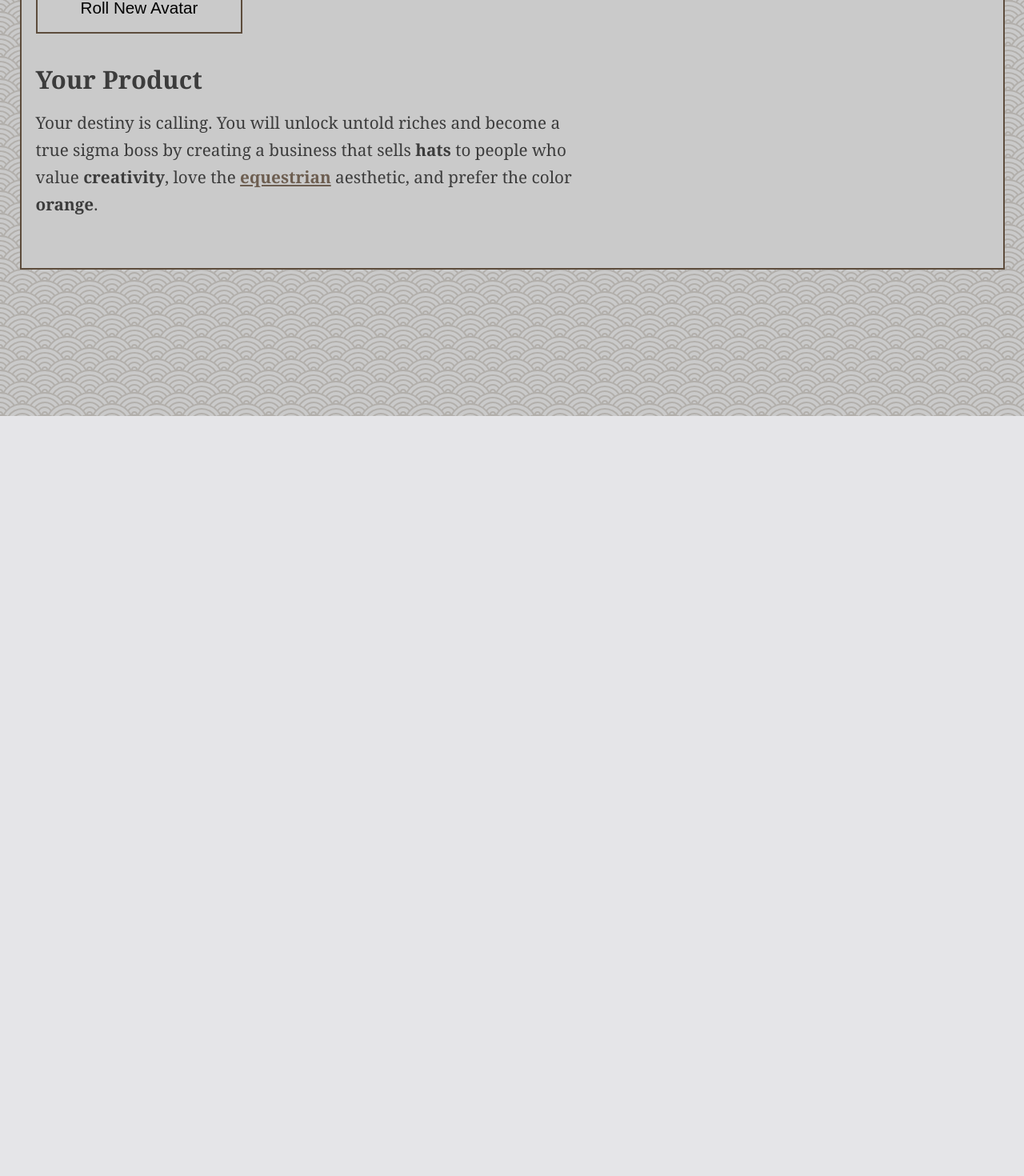
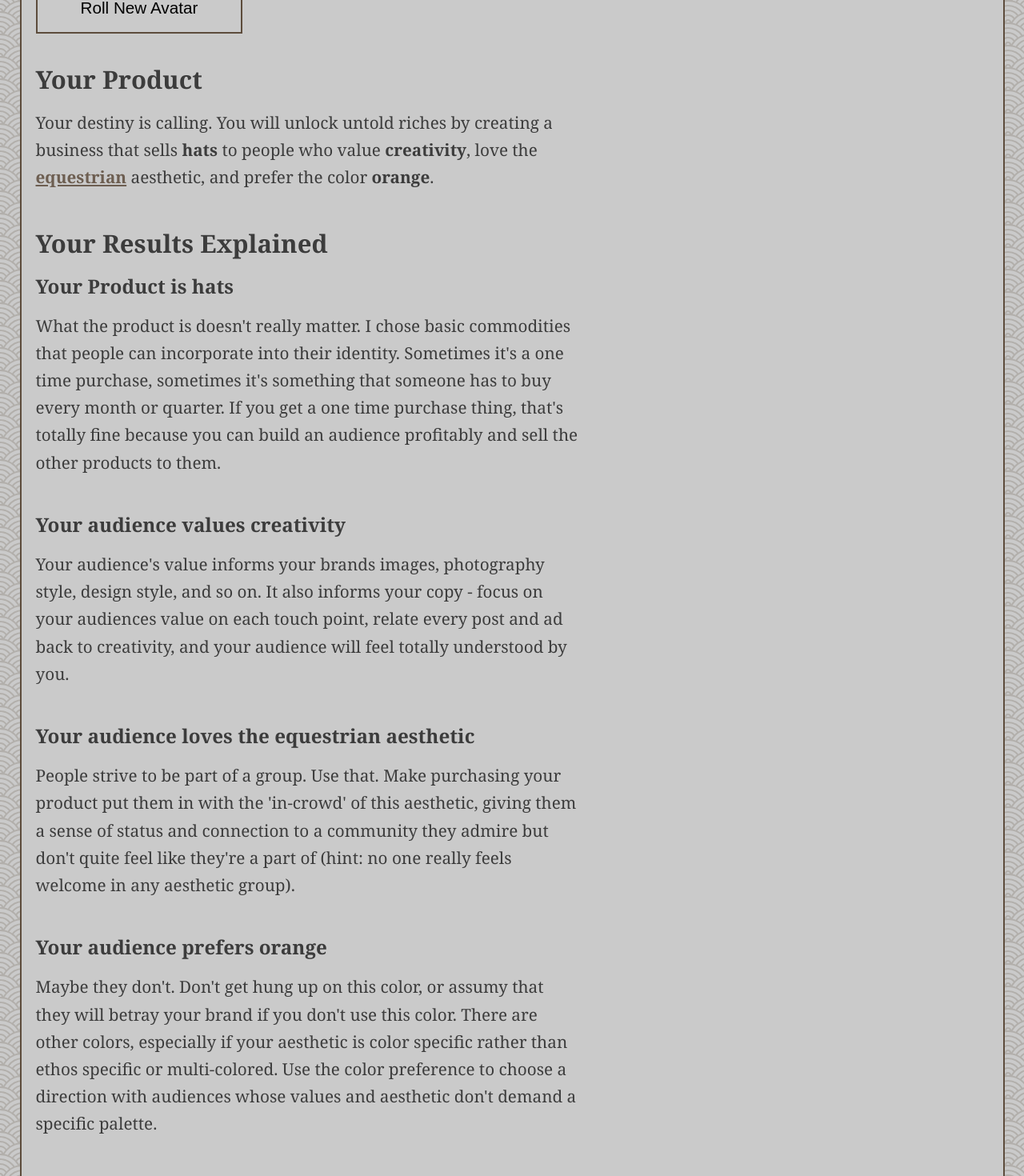
Before and after one commit to mackbowes/mackbowes.com, a Next.js app: page /things/productgenerator in a window 1280 px wide. Shown: the part 280-1750 px from the top of the page at 80% size. Before the commit the page ends 800 px from the top, so only its background shows below. Built offline with nearby package versions, Linux system fonts and the light colour scheme.

Commit message:
updated and expanded product generator

```diff
--- a/pages/things/productgenerator.js
+++ b/pages/things/productgenerator.js
@@ -59,7 +59,24 @@
 					<Section>
 						<h2 id={'Product'}>Your Product</h2>
 						<p>
-							Your destiny is calling. You will unlock untold riches and become a true sigma boss by creating a business that sells <b>{product}</b> to people who value <b>{value}</b>, love the <a href={aesthetic.link}><b>{aesthetic.name}</b></a> aesthetic, and prefer the color <b>{color}</b>.
+							Your destiny is calling. You will unlock untold riches by creating a business that sells <b>{product}</b> to people who value <b>{value}</b>, love the <a href={aesthetic.link} target="_blank"><b>{aesthetic.name}</b></a> aesthetic, and prefer the color <b>{color}</b>.
+						</p>
+						<h2>Your Results Explained</h2>
+						<h3>Your Product is <b>{product}</b></h3>
+						<p>
+							What the product is doesn't really matter. I chose basic commodities that people can incorporate into their identity. Sometimes it's a one time purchase, sometimes it's something that someone has to buy every month or quarter. If you get a one time purchase thing, that's totally fine because you can build an audience profitably and sell the other products to them.
+						</p>
+						<h3>Your audience values <b>{value}</b></h3>
+						<p>
+							Your audience's value informs your brands images, photography style, design style, and so on. It also informs your copy - focus on your audiences value on each touch point, relate every post and ad back to {value}, and your audience will feel totally understood by you.
+						</p>
+						<h3>Your audience loves the <b>{aesthetic.name}</b> aesthetic</h3>
+						<p>
+							People strive to be part of a group. Use that. Make purchasing your product put them in with the 'in-crowd' of this aesthetic, giving them a sense of status and connection to a community they admire but don't quite feel like they're a part of (hint: no one really feels welcome in any aesthetic group).
+						</p>
+						<h3>Your audience prefers <b>{color}</b></h3>
+						<p>
+							Maybe they don't. Don't get hung up on this color, or assumy that they will betray your brand if you don't use this color. There are other colors, especially if your aesthetic is color specific rather than ethos specific or multi-colored. Use the color preference to choose a direction with audiences whose values and aesthetic don't demand a specific palette.
 						</p>
 					</Section>
 				</Block>
```
Also changed, not shown: lib/products.js.
